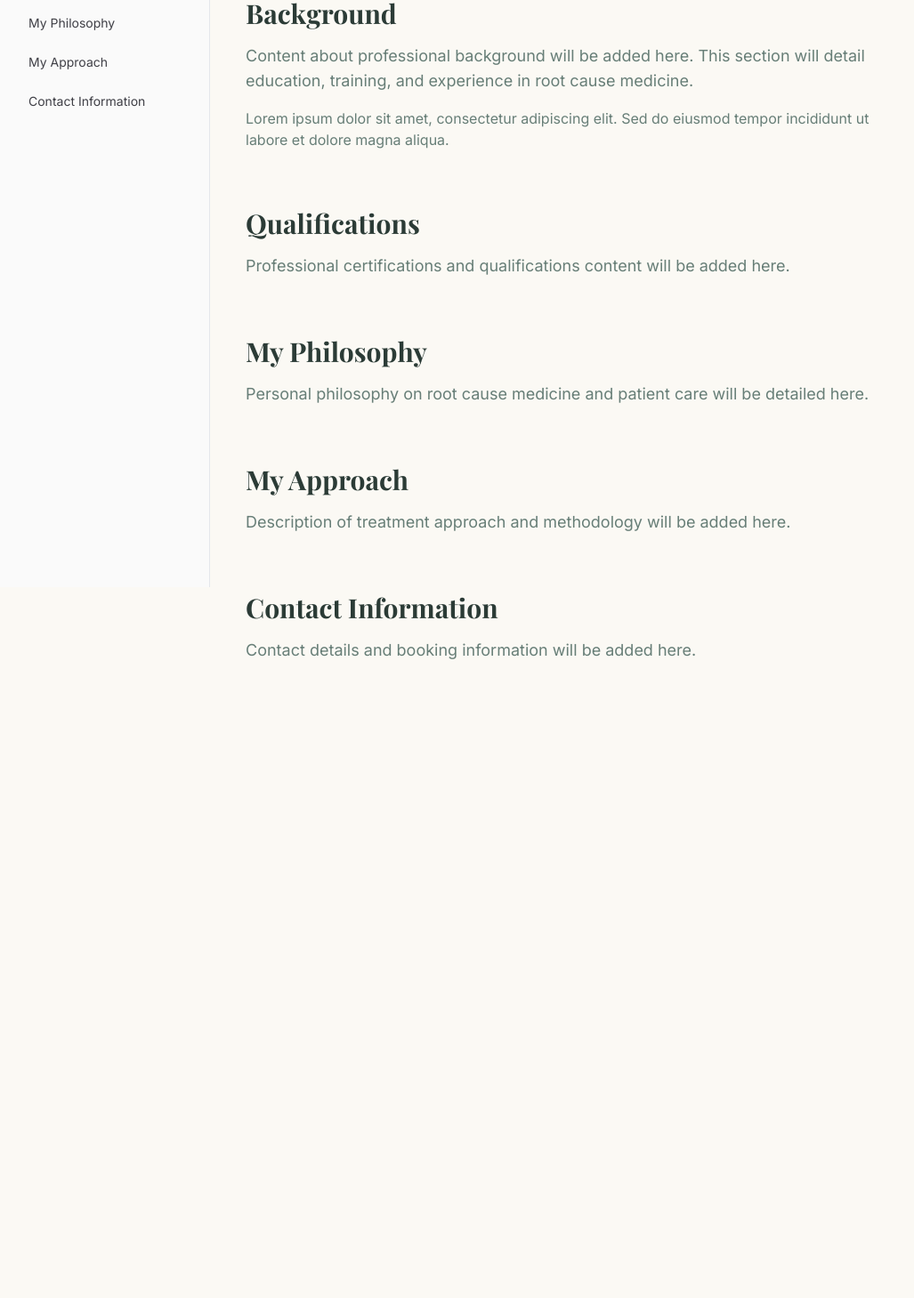
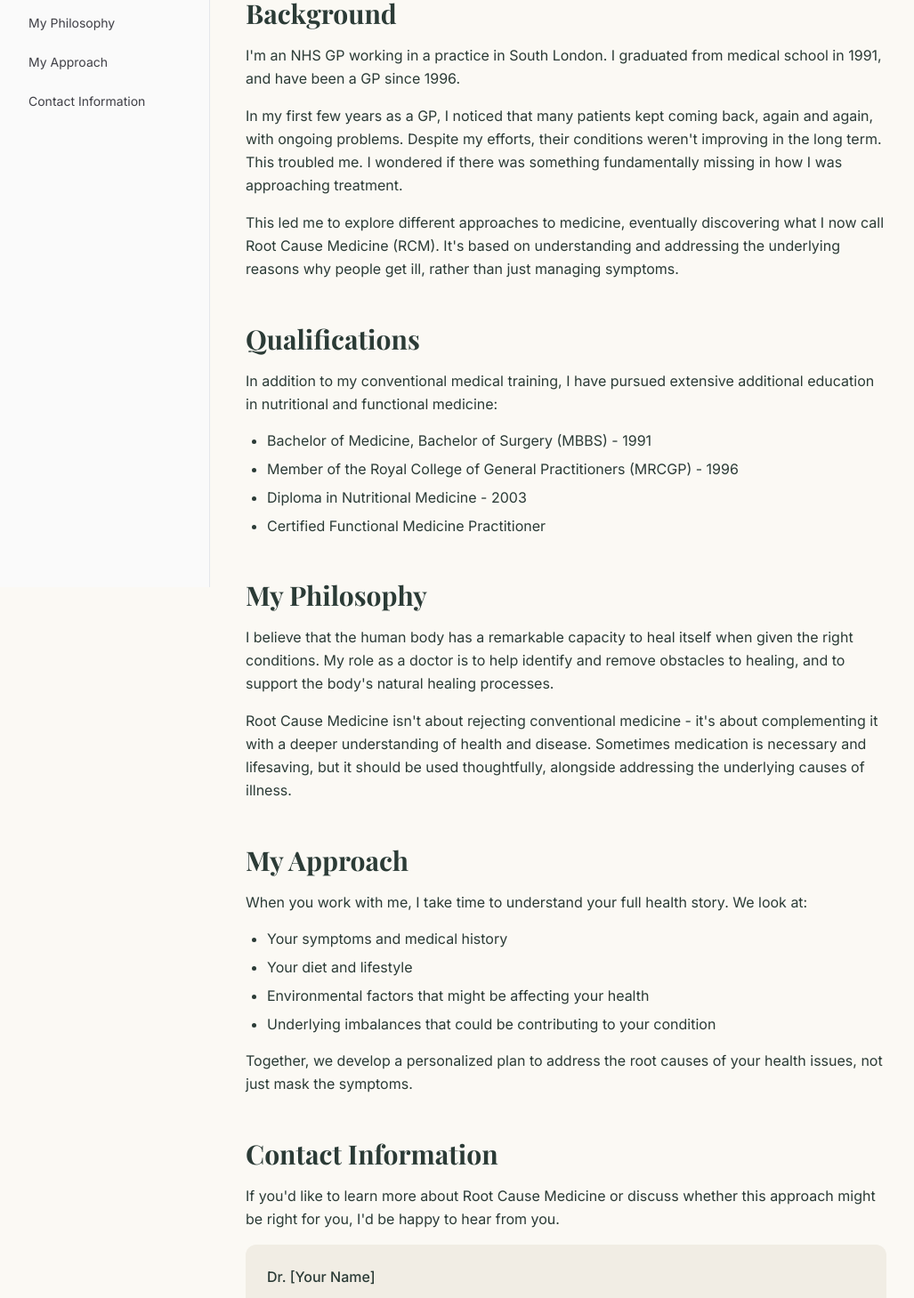
Before and after one commit to DanielRCM/another-attempt, a React (Vite) app: page /about in a window 1280 px wide. Shown: the part 220-1679 px from the top of the page at 89% size, without its empty margins (4-1031 px from the left). Before the commit the page ends 1013 px from the top, so only its background shows below. Built offline with nearby package versions, Linux system fonts and the light colour scheme; the HTML template or start-up script is replaced by a standard one.

Commit message:
Continue implementation plan

```diff
--- a/src/pages/About.tsx
+++ b/src/pages/About.tsx
@@ -20,18 +20,19 @@ const About = () => {
             About Me
           </h1>
 
-          <div className="space-y-16">
+          <div className="prose prose-lg max-w-none space-y-12">
             <section id="background" className="scroll-mt-20">
               <h2 className="font-serif text-3xl font-bold text-foreground mb-4">
                 Background
               </h2>
-              <p className="text-lg text-muted-foreground mb-4">
-                Content about professional background will be added here. This section will detail
-                education, training, and experience in root cause medicine.
+              <p className="text-foreground leading-relaxed mb-4">
+                I'm an NHS GP working in a practice in South London. I graduated from medical school in 1991, and have been a GP since 1996.
               </p>
-              <p className="text-muted-foreground">
-                Lorem ipsum dolor sit amet, consectetur adipiscing elit. Sed do eiusmod tempor
-                incididunt ut labore et dolore magna aliqua.
+              <p className="text-foreground leading-relaxed mb-4">
+                In my first few years as a GP, I noticed that many patients kept coming back, again and again, with ongoing problems. Despite my efforts, their conditions weren't improving in the long term. This troubled me. I wondered if there was something fundamentally missing in how I was approaching treatment.
+              </p>
+              <p className="text-foreground leading-relaxed">
+                This led me to explore different approaches to medicine, eventually discovering what I now call Root Cause Medicine (RCM). It's based on understanding and addressing the underlying reasons why people get ill, rather than just managing symptoms.
               </p>
             </section>
 
@@ -39,17 +40,26 @@ const About = () => {
               <h2 className="font-serif text-3xl font-bold text-foreground mb-4">
                 Qualifications
               </h2>
-              <p className="text-lg text-muted-foreground">
-                Professional certifications and qualifications content will be added here.
+              <p className="text-foreground leading-relaxed mb-4">
+                In addition to my conventional medical training, I have pursued extensive additional education in nutritional and functional medicine:
               </p>
+              <ul className="list-disc pl-6 space-y-2 text-foreground">
+                <li>Bachelor of Medicine, Bachelor of Surgery (MBBS) - 1991</li>
+                <li>Member of the Royal College of General Practitioners (MRCGP) - 1996</li>
+                <li>Diploma in Nutritional Medicine - 2003</li>
+                <li>Certified Functional Medicine Practitioner</li>
+              </ul>
             </section>
 
             <section id="philosophy" className="scroll-mt-20">
               <h2 className="font-serif text-3xl font-bold text-foreground mb-4">
                 My Philosophy
               </h2>
-              <p className="text-lg text-muted-foreground">
-                Personal philosophy on root cause medicine and patient care will be detailed here.
+              <p className="text-foreground leading-relaxed mb-4">
+                I believe that the human body has a remarkable capacity to heal itself when given the right conditions. My role as a doctor is to help identify and remove obstacles to healing, and to support the body's natural healing processes.
+              </p>
+              <p className="text-foreground leading-relaxed">
+                Root Cause Medicine isn't about rejecting conventional medicine - it's about complementing it with a deeper understanding of health and disease. Sometimes medication is necessary and lifesaving, but it should be used thoughtfully, alongside addressing the underlying causes of illness.
               </p>
             </section>
 
@@ -57,8 +67,17 @@ const About = () => {
               <h2 className="font-serif text-3xl font-bold text-foreground mb-4">
                 My Approach
               </h2>
-              <p className="text-lg text-muted-foreground">
-                Description of treatment approach and methodology will be added here.
+              <p className="text-foreground leading-relaxed mb-4">
+                When you work with me, I take time to understand your full health story. We look at:
+              </p>
+              <ul className="list-disc pl-6 space-y-2 text-foreground mb-4">
+                <li>Your symptoms and medical history</li>
+                <li>Your diet and lifestyle</li>
+                <li>Environmental factors that might be affecting your health</li>
+                <li>Underlying imbalances that could be contributing to your condition</li>
+              </ul>
+              <p className="text-foreground leading-relaxed">
+                Together, we develop a personalized plan to address the root causes of your health issues, not just mask the symptoms.
               </p>
             </section>
 
@@ -66,9 +85,14 @@ const About = () => {
               <h2 className="font-serif text-3xl font-bold text-foreground mb-4">
                 Contact Information
               </h2>
-              <p className="text-lg text-muted-foreground">
-                Contact details and booking information will be added here.
+              <p className="text-foreground leading-relaxed mb-4">
+                If you'd like to learn more about Root Cause Medicine or discuss whether this approach might be right for you, I'd be happy to hear from you.
               </p>
+              <div className="bg-muted p-6 rounded-lg">
+                <p className="text-foreground font-medium mb-2">Dr. [Your Name]</p>
+                <p className="text-foreground">Email: contact@rcmprinciples.com</p>
+                <p className="text-foreground">Practice Location: South London</p>
+              </div>
             </section>
           </div>
         </main>
```
